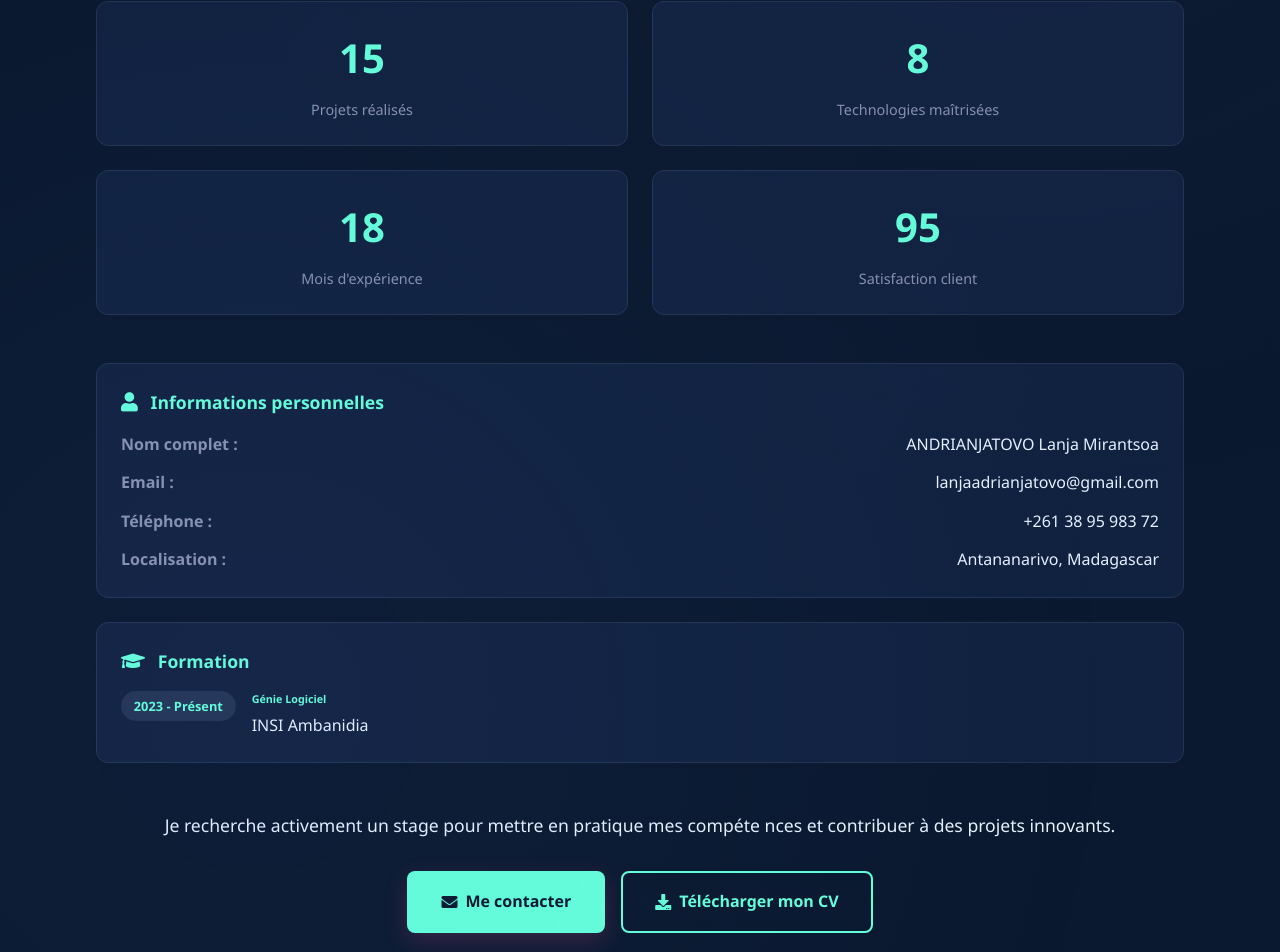
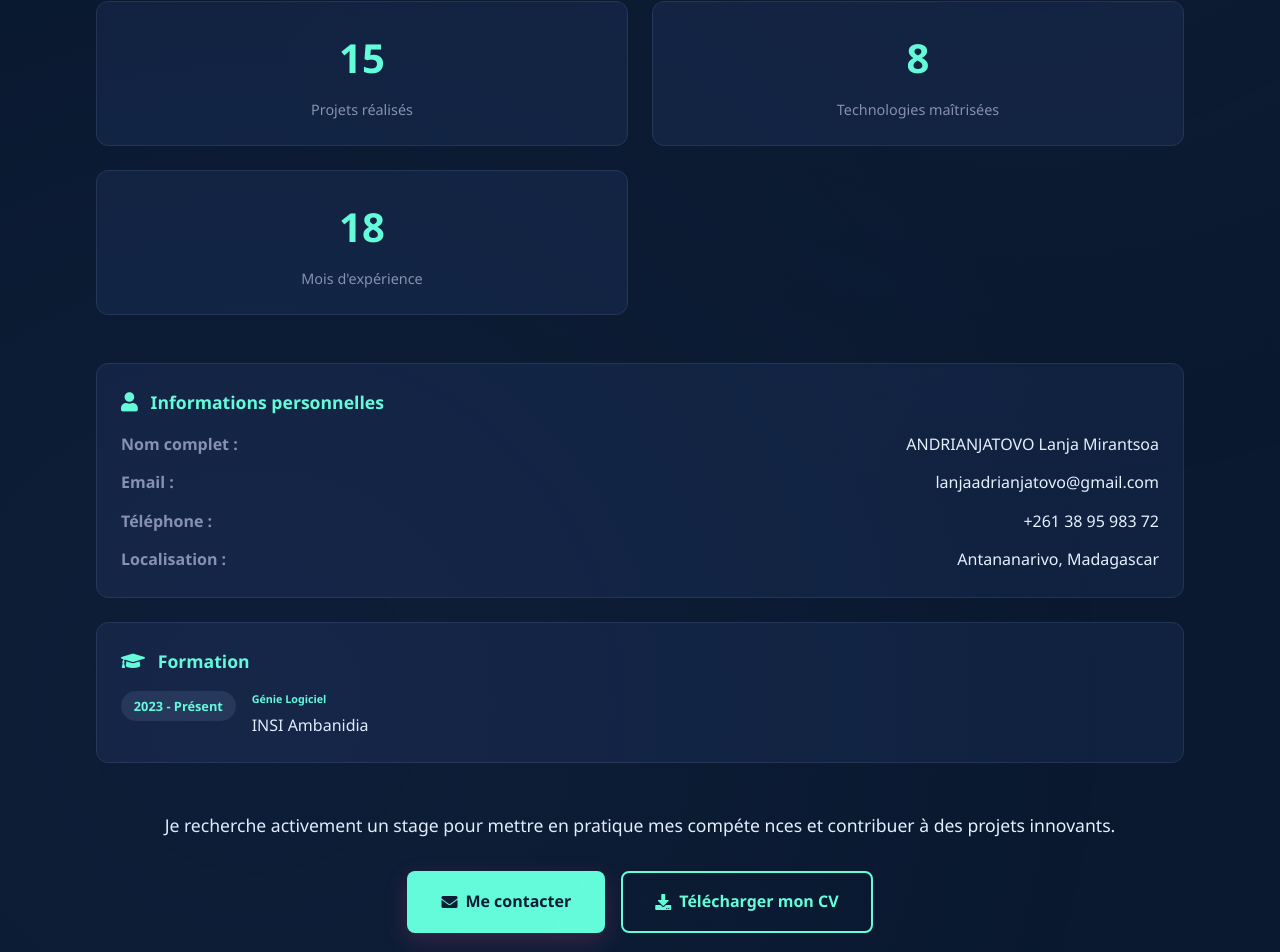
Before and after one commit to Lanjamrts/portfolio, a Vue app: page / in a window 1280 px wide. Shown: the part 1756-2708 px from the top of the page. Built offline with nearby package versions, Linux system fonts and the light colour scheme.

Commit message:
modification

```diff
--- a/src/components/AboutSection.vue
+++ b/src/components/AboutSection.vue
@@ -145,7 +145,7 @@
         ],
         stats: [{
             label: 'Projets réalisés',
-            value: 15
+            value: +15
           },
           {
             label: 'Technologies maîtrisées',
@@ -155,10 +155,6 @@
             label: 'Mois d\'expérience',
             value: 18
           },
-          {
-            label: 'Satisfaction client',
-            value: 95
-          }
         ],
         experience: []
       };
```
